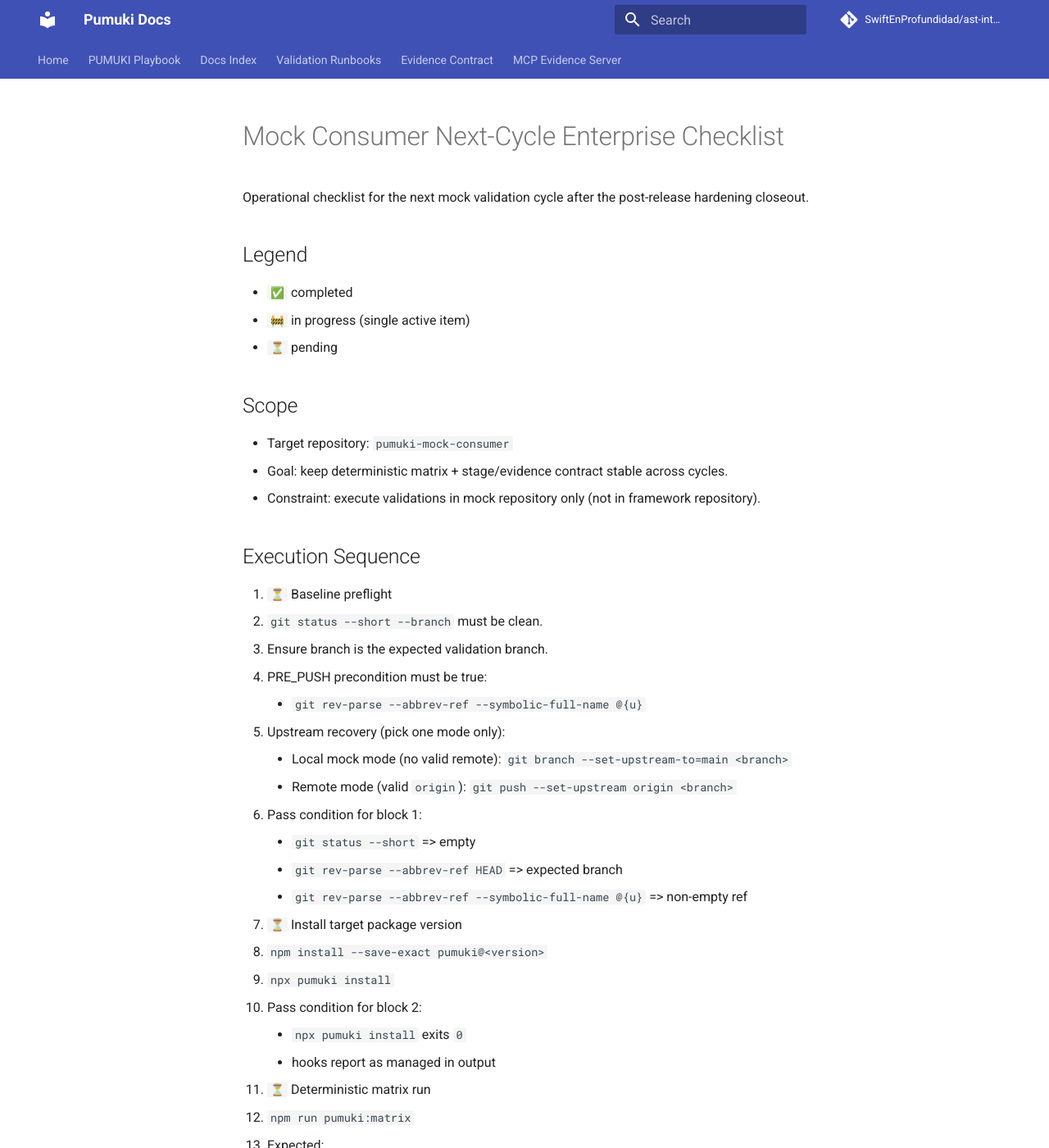
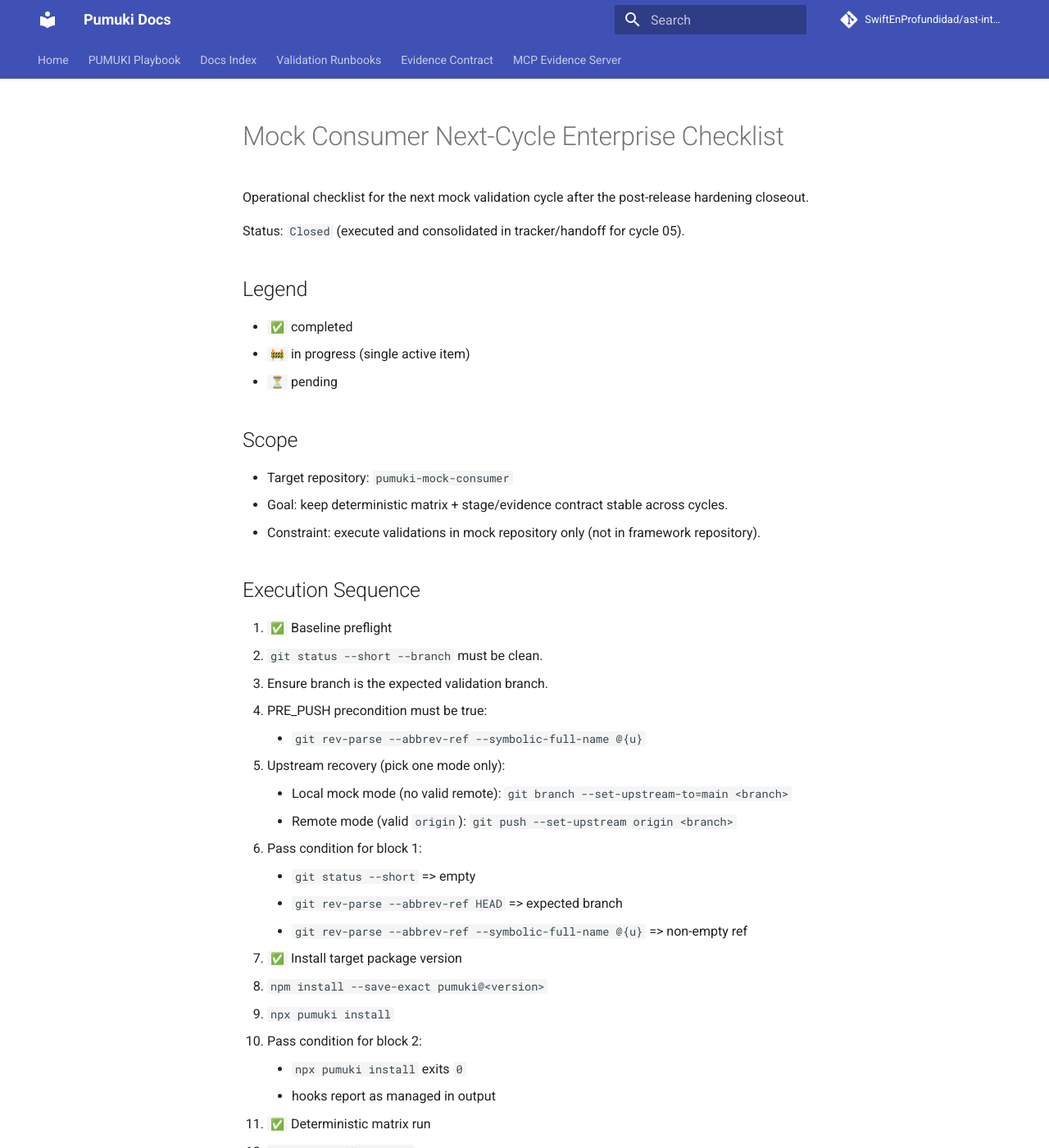
Before and after one commit to SwiftEnProfundidad/ast-intelligence-hooks, an MkDocs documentation site: the page built from docs/validation/mock-consumer-next-cycle-enterprise-checklist.md, in a window 1280 px wide and 1400 px high. Shown: the whole window at 82% size. Built offline with MkDocs 1.6.1 and Material for MkDocs 9.7.7, drawn with Linux system fonts in a browser that asks for light colours; comment, search, counter and statistics services are not loaded.

Commit message:
docs(tracker): close next-cycle checklist status

```diff
--- a/docs/validation/mock-consumer-next-cycle-enterprise-checklist.md
+++ b/docs/validation/mock-consumer-next-cycle-enterprise-checklist.md
@@ -1,6 +1,8 @@
 # Mock Consumer Next-Cycle Enterprise Checklist
 
 Operational checklist for the next mock validation cycle after the post-release hardening closeout.
+
+Status: `Closed` (executed and consolidated in tracker/handoff for cycle 05).
 
 ## Legend
 
@@ -16,7 +18,7 @@ Operational checklist for the next mock validation cycle after the post-release
 
 ## Execution Sequence
 
-1. `⏳` Baseline preflight
+1. `✅` Baseline preflight
    - `git status --short --branch` must be clean.
    - Ensure branch is the expected validation branch.
    - PRE_PUSH precondition must be true:
@@ -28,13 +30,13 @@ Operational checklist for the next mock validation cycle after the post-release
      - `git status --short` => empty
      - `git rev-parse --abbrev-ref HEAD` => expected branch
      - `git rev-parse --abbrev-ref --symbolic-full-name @{u}` => non-empty ref
-2. `⏳` Install target package version
+2. `✅` Install target package version
    - `npm install --save-exact pumuki@<version>`
    - `npx pumuki install`
    - Pass condition for block 2:
      - `npx pumuki install` exits `0`
      - hooks report as managed in output
-3. `⏳` Deterministic matrix run
+3. `✅` Deterministic matrix run
    - `npm run pumuki:matrix`
    - Expected:
     - `clean => 0/0/0`
@@ -43,7 +45,7 @@ Operational checklist for the next mock validation cycle after the post-release
    - Pass condition for block 3:
      - process exit `0`
      - output contains `All scenario matrix checks passed`
-4. `⏳` Stage/evidence contract run (temp clone)
+4. `✅` Stage/evidence contract run (temp clone)
    - Use a temp clone of mock repo.
    - Open SDD session and run violations path for `PRE_COMMIT`, `PRE_PUSH`, `CI`.
    - Use explicit commands (no implicit range resolution):
@@ -52,7 +54,7 @@ Operational checklist for the next mock validation cycle after the post-release
      - `GITHUB_BASE_REF=<base-branch> npx pumuki-ci`
    - Validate stage tag after each run:
      - `jq -r '.snapshot.stage + \" \" + .snapshot.outcome' .ai_evidence.json`
-5. `⏳` Ruleset bundle contract verification
+5. `✅` Ruleset bundle contract verification
    - Confirm stage outputs include:
      - `androidRuleSet@1.0.0`
      - `backendRuleSet@1.0.0`
@@ -60,7 +62,7 @@ Operational checklist for the next mock validation cycle after the post-release
      - `iosEnterpriseRuleSet@1.0.0`
      - `project-rules`
      - `gate-policy.default.<stage>`
-6. `⏳` Closeout update
+6. `✅` Closeout update
    - Append command output summary to handoff pack.
    - Update tracker with `✅` for completed step and move `🚧` to the next item.
 
```
Also changed, not shown: docs/REFRACTOR_PROGRESS.md (+2 -0 lines).
